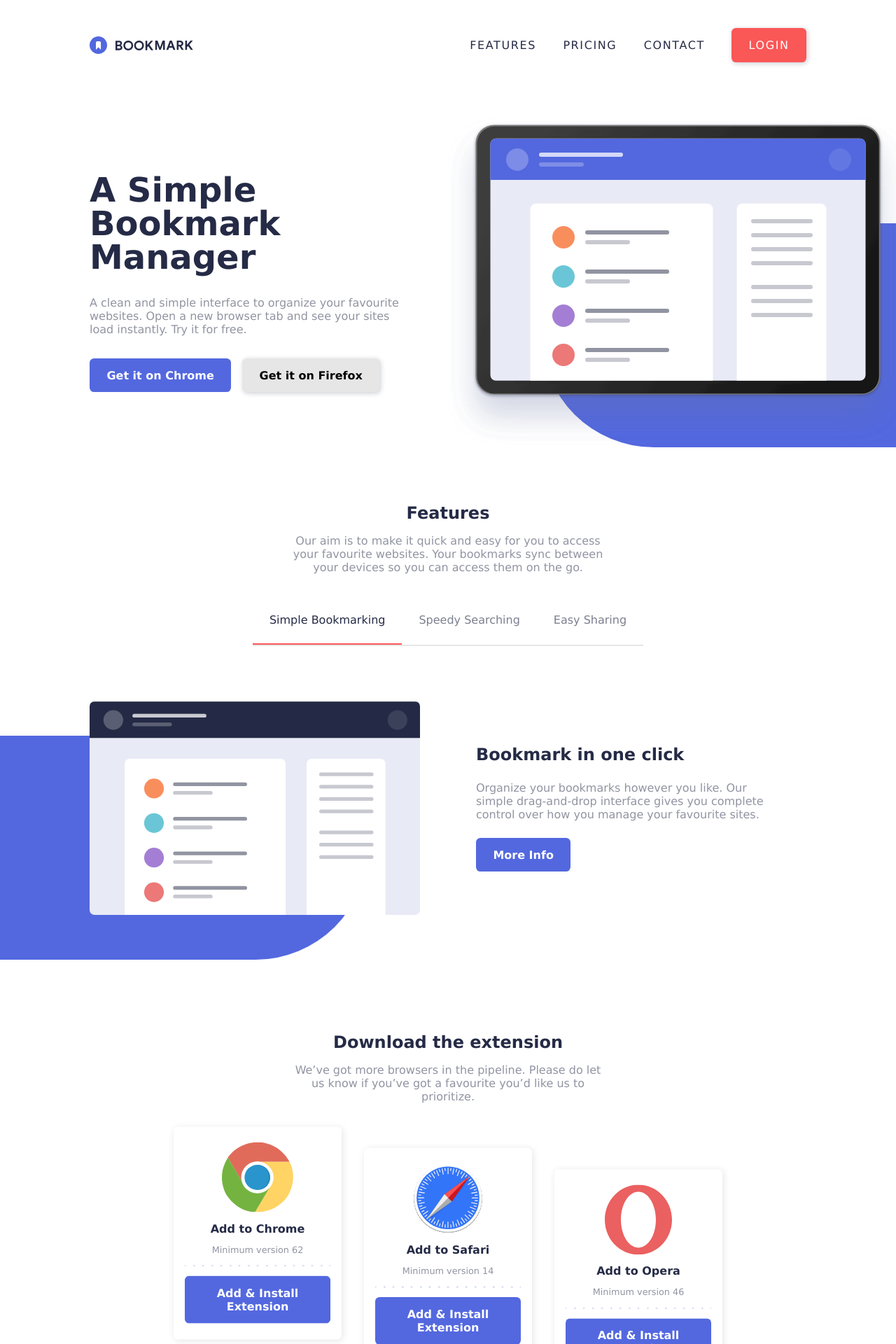
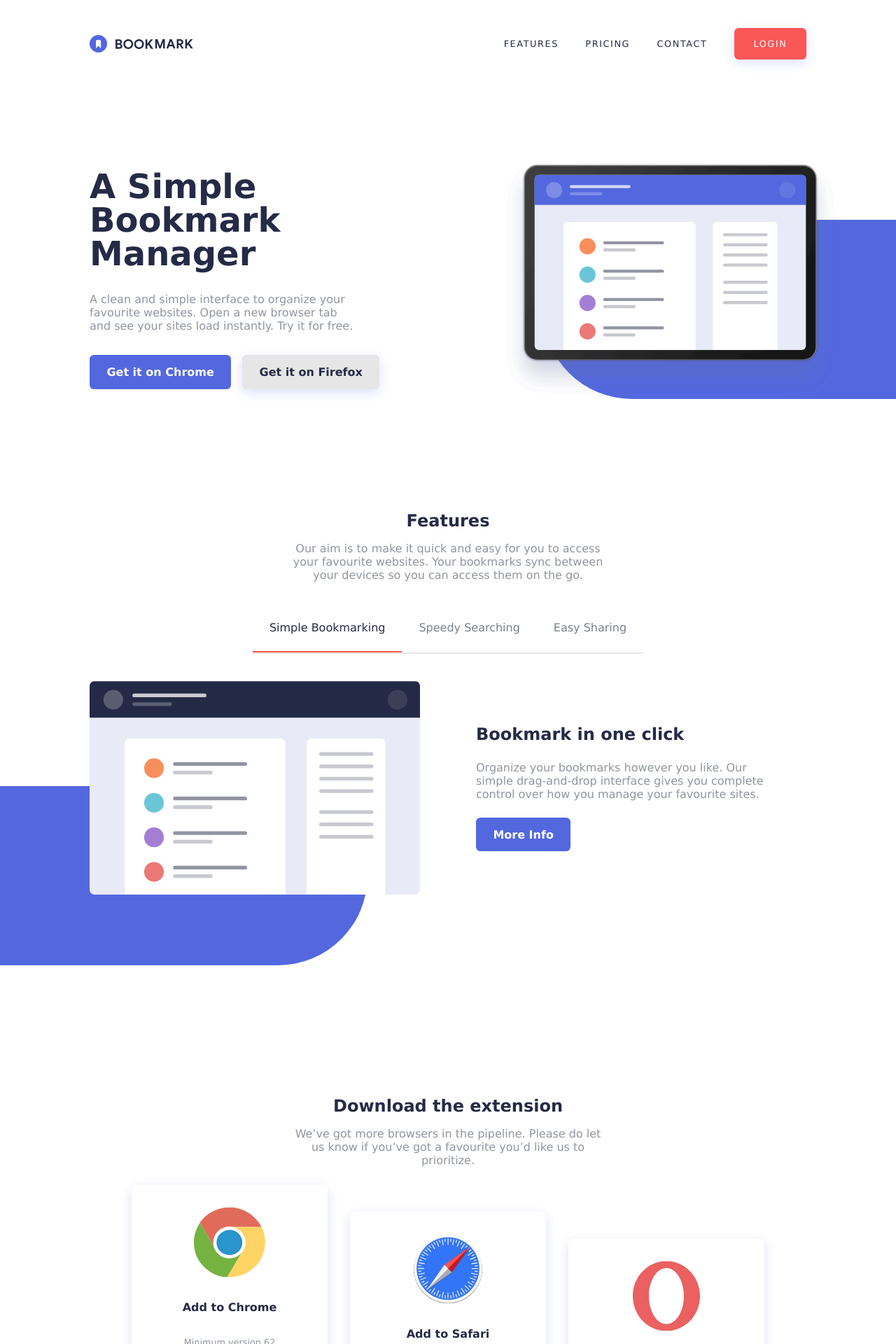
Before and after one commit to sohail-webdev/bookmark-landing-page, a React (Vite) app: page / in a window 1280 px wide. Shown: the top 1920 px of the page at 70% size. Built offline with nearby package versions, Linux system fonts and the light colour scheme.

Commit message:
feat: adjust desktop UI

```diff
--- a/src/styles/style.css
+++ b/src/styles/style.css
@@ -15,12 +15,13 @@
   --color-neutral-1: hsl(0, 0%, 90%);
   --color-neutral-2: hsl(229, 31%, 21%);
   --x-padding: 10vw;
-  --y-section-padding: 5vh;
+  --y-section-padding: 10vh;
   --heading-font-size: 1.5rem;
   --paragraph-font-size: 1rem;
   --paragraph-opacity: 0.5;
   --button-padding: 0.8rem 1.4rem;
   --button-radius: 0.4rem;
+  --primary-box-shadow: 0 0.3rem 1rem 0 rgba(83, 104, 223, 0.2);
   color: var(--color-neutral-2);
 }
 
@@ -81,6 +82,7 @@ a {
   justify-content: space-between;
   align-items: center;
   padding: var(--y-section-padding) var(--x-padding);
+  padding-top: 5vh;
 }
 .nav-links-cta-container {
   display: flex;
@@ -98,7 +100,7 @@ a {
   text-decoration: none;
 }
 .login-button {
-  padding: 0.8rem 1.4rem;
+  padding: 0.8rem 1.6rem;
   border: 0.15rem solid transparent;
   border-radius: 0.4rem;
 }
@@ -106,6 +108,7 @@ a {
 .login-button {
   text-transform: uppercase;
   letter-spacing: 0.1rem;
+  font-size: 0.8rem;
 }
 
 /* Hero Section */
@@ -113,6 +116,7 @@ a {
   display: flex;
   justify-content: space-between;
   align-items: center;
+  padding-top: 4rem;
 }
 .section-hero > * {
   flex: 1;
@@ -127,19 +131,23 @@ a {
   position: relative;
   overflow: hidden;
   padding-right: var(--x-padding);
+  padding-left: 10rem;
 }
 .section-hero-illustration-wrapper::before {
   position: absolute;
   right: -1%;
   bottom: 0;
   content: "";
-  height: 20rem;
+  height: 16rem;
   width: 40vw;
   --border-radius: 40vw;
   border-top-left-radius: var(--border-radius);
   border-bottom-left-radius: var(--border-radius);
   background-color: var(--color-primary-1);
   z-index: -1;
+}
+.section-hero-illustration {
+  width: 110%;
 }
 .section-hero-content > h1 {
   font-size: 3rem;
@@ -166,8 +174,8 @@ a {
 .secondary-cta-button,
 .secondary-button {
   background-color: var(--color-neutral-1);
-  color: #000000;
-  box-shadow: 0.1rem 0.1rem 0.4rem 0.05rem rgb(37, 43, 70, 0.2);
+  color: var(--color-neutral-2);
+  box-shadow: var(--primary-box-shadow);
   border: 0.15rem solid transparent;
 }
 .secondary-button {
@@ -218,7 +226,7 @@ a {
 }
 .features-tab {
   display: flex;
-  height: 50vh;
+  height: 40vh;
   gap: 5rem;
 }
 .features-tab > * {
@@ -227,15 +235,15 @@ a {
 .features-tabs-wrapper {
   position: relative;
   padding: 0 var(--x-padding);
-  padding-bottom: 2.5rem;
+  padding-bottom: 3.5rem;
+  margin-bottom: 4rem;
 }
 .features-tabs-wrapper::before {
   position: absolute;
   left: -1%;
-  top: 0;
-  transform: translateY(6rem);
+  bottom: -10%;
   content: "";
-  height: 20rem;
+  height: 16rem;
   --background-overlay-width: 42vw;
   width: var(--background-overlay-width);
   --border-radius: var(--background-overlay-width);
@@ -248,7 +256,7 @@ a {
   display: flex;
   justify-content: flex-start;
   align-items: flex-start;
-  height: 25rem;
+  height: 20rem;
 }
 .features-tab-content {
   display: flex;
@@ -288,21 +296,30 @@ a {
 }
 .extension-card {
   width: fit-content;
-  height: 19rem;
-  width: 15rem;
-  box-shadow: 0.1rem 0.1rem 0.6rem 0.05rem rgb(37, 43, 70, 0.1);
+  height: 24rem;
+  box-shadow: var(--primary-box-shadow);
   display: flex;
   flex-direction: column;
   justify-content: space-around;
   align-items: center;
-  padding: 1rem;
   border-radius: 0.4rem;
+  padding: 1rem 0;
+  text-align: center;
+}
+.extension-card > *:not(.extension-card-logo, .extension-card-separator-icon) {
+  width: 100%;
+  padding-left: 1rem;
+  padding-right: 1rem;
 }
 .extension-card:first-child {
   transform: translateY(-10%);
 }
 .extension-card:last-child {
   transform: translateY(10%);
+}
+.extension-card > .primary-cta-button {
+  width: 80%;
+  white-space: nowrap;
 }
 .extension-card > .extension-card-cta-text {
   font-weight: bold;
@@ -335,13 +352,13 @@ a {
   width: 30%;
 }
 .faq-accordion {
-  border-bottom: 0.2rem solid var(--color-neutral-1);
+  border-bottom: 0.15rem solid var(--color-neutral-1);
   width: 100%;
   display: flex;
   flex-direction: column;
 }
 .faq-accordion:first-child {
-  border-top: 0.2rem solid var(--color-neutral-1);
+  border-top: 0.15rem solid var(--color-neutral-1);
 }
 .faq-accordion-button {
   font-size: 1.2rem;
@@ -491,10 +508,12 @@ footer {
   transition: color 0.25s ease, border-color 0.25s ease;
 }
 .primary-cta-button,
-.primary-button,
 .secondary-cta-button,
 .secondary-button {
   transition: color 0.25s ease, background-color 0.25s ease, border-color 0.25s ease;
+}
+.primary-button {
+  transition: filter 0.25s ease;
 }
 .email-input-wrapper {
   transition: background-color 0.25s ease;
@@ -526,6 +545,9 @@ footer {
   .secondary-button:hover {
     background-color: #ffffff;
   }
+  .primary-button:hover {
+    filter: brightness(110%);
+  }
   .secondary-button:hover {
     color: var(--color-primary-2);
     border-color: var(--color-primary-2);
@@ -552,6 +574,9 @@ footer {
 .secondary-cta-button:active,
 .secondary-button:active {
   background-color: #ffffff;
+}
+.primary-button:active {
+  filter: brightness(120%);
 }
 .secondary-button:active {
   color: var(--color-primary-2);
@@ -740,10 +765,11 @@ footer {
     width: 80%;
     height: fit-content;
     gap: 1.8rem;
-    padding: 2rem;
+    padding: 2rem 0;
   }
-  .extension-card .primary-cta-button {
-    width: 100%;
+  .extension-card > *:not(.extension-card-logo, .extension-card-separator-icon) {
+    padding-left: 2rem;
+    padding-right: 2rem;
   }
   .extension-card > .extension-card-minimum-version {
     font-size: 1rem;
```
